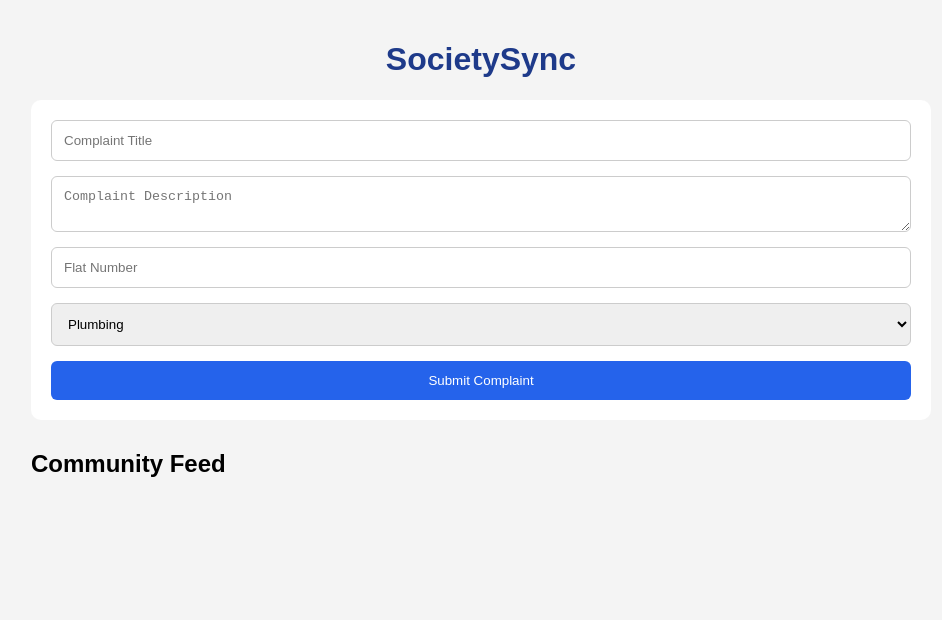
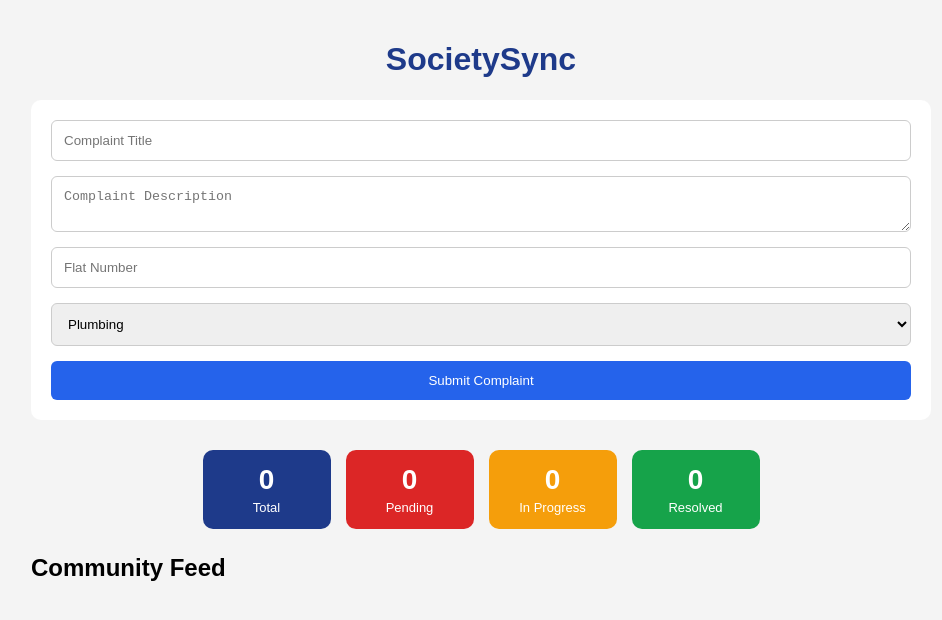
Before and after one commit to kshv-gl/SocietySync, a React (Vite) app in the folder societysync/: page / in a window 1280 px wide. Shown: the top 620 px of the page, without its empty margins (159-1101 px from the left). Built offline with nearby package versions, Linux system fonts and the light colour scheme.

Commit message:
Add ComplaintCounter component

```diff
--- a/societysync/src/App.css
+++ b/societysync/src/App.css
@@ -86,3 +86,35 @@ h1 {
 .Cleaning {
   background: #16a34a;
 }
+
+.complaint-counter {
+  display: flex;
+  gap: 15px;
+  justify-content: center;
+  margin-bottom: 25px;
+}
+
+.counter-box {
+  display: flex;
+  flex-direction: column;
+  align-items: center;
+  padding: 14px 24px;
+  border-radius: 10px;
+  color: white;
+  min-width: 80px;
+}
+
+.counter-number {
+  font-size: 28px;
+  font-weight: bold;
+}
+
+.counter-label {
+  font-size: 13px;
+  margin-top: 4px;
+}
+
+.counter-box.total      { background: #1e3a8a; }
+.counter-box.pending    { background: #dc2626; }
+.counter-box.inprogress { background: #f59e0b; }
+.counter-box.resolved   { background: #16a34a; }
--- a/societysync/src/App.jsx
+++ b/societysync/src/App.jsx
@@ -1,6 +1,7 @@
 import { useState } from "react";
 import CommunityFeed from "./components/CommunityFeed";
 import ComplaintForm from "./components/ComplaintForm.jsx";
+import ComplaintCounter from "./components/ComplaintCounter.jsx";
 import "./App.css";
 
 function App() {
@@ -22,6 +23,7 @@ function App() {
       <h1>SocietySync</h1>
 
       <ComplaintForm addComplaint={addComplaint} />
+      <ComplaintCounter complaints={complaints} />
 
       <div className="complaints-container">
         <CommunityFeed complaints={complaints} />
--- /dev/null
+++ b/societysync/src/components/ComplaintCounter.jsx
@@ -0,0 +1,29 @@
+function ComplaintCounter({ complaints }) {
+  const total = complaints.length;
+  const pending = complaints.filter(c => (c.status || "Pending") === "Pending").length;
+  const inProgress = complaints.filter(c => c.status === "In Progress").length;
+  const resolved = complaints.filter(c => c.status === "Resolved").length;
+
+  return (
+    <div className="complaint-counter">
+      <div className="counter-box total">
+        <span className="counter-number">{total}</span>
+        <span className="counter-label">Total</span>
+      </div>
+      <div className="counter-box pending">
+        <span className="counter-number">{pending}</span>
+        <span className="counter-label">Pending</span>
+      </div>
+      <div className="counter-box inprogress">
+        <span className="counter-number">{inProgress}</span>
+        <span className="counter-label">In Progress</span>
+      </div>
+      <div className="counter-box resolved">
+        <span className="counter-number">{resolved}</span>
+        <span className="counter-label">Resolved</span>
+      </div>
+    </div>
+  );
+}
+
+export default ComplaintCounter;
```
